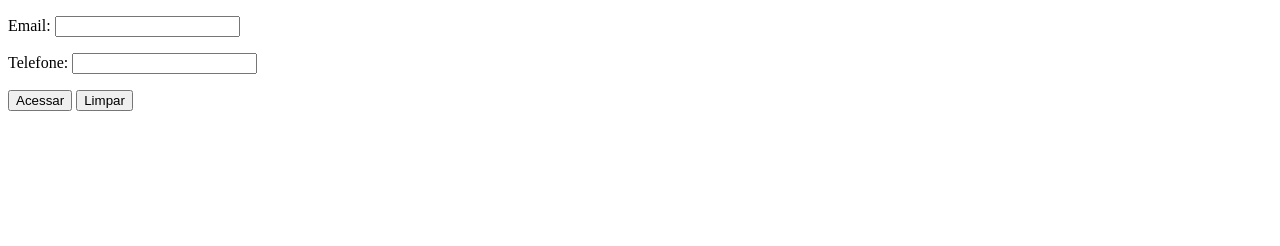
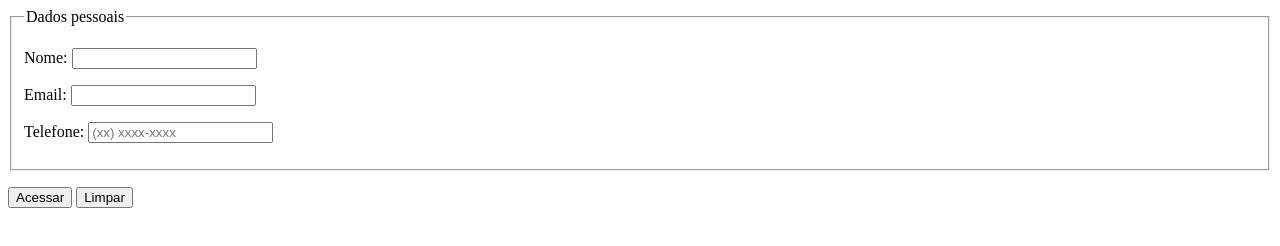
Before and after one commit to matcbv/HTML5_CSS3, a plain HTML site: page Módulo_04/exercício_04-25/form_04.html in a window 1280 px wide. Drawn offline with Linux system fonts and the light colour scheme.

Commit message:
Update form_04.html

```diff
--- a/Módulo_04/exercício_04-25/form_04.html
+++ b/Módulo_04/exercício_04-25/form_04.html
@@ -7,6 +7,13 @@
 </head>
 <body>
     <form autocomplete="on" action="cadastro.php">
+        <!--Através da tag <fieldset>, podemos agrupar e organizar todos os nossos inputs, selects etc.-->
+        <fieldset>
+            <!--Também podemos adicionar em seu interior a tag <legend> para darmos uma legenda descrevendo o conteúdo de nosso fieldset.-->
+            <legend>Dados pessoais</legend>
+            <p>
+                <label for="nome">Nome: </label><input type="text" id="nome" name="nome" autocomplete="email">
+            </p>
             <p>
                 <label for="email">Email: </label><input type="email" id="email" name="email" autocomplete="email" required>
             </p>
@@ -18,8 +25,10 @@
                 - tel-area-code: Este valor é usado para campos de telefone onde se espera que o usuário insira apenas o código de área do número de telefone, sem o prefixo do país ou o número específico.
                 - tel-country-code: Este valor é usado para campos de telefone onde se espera que o usuário insira o código do país do número de telefone, geralmente como um código numérico internacional
                 -->
-            <label for="tel">Telefone: </label><input type="tel" name="tel" id="tel" autocomplete="" required>
+                <!--Também temos a propriedade pattern, onde podemos realizar o uso de RegEx (Regular Extensions)-->
+                <label for="tel">Telefone: </label><input type="tel" name="tel" id="tel" minlength="10" maxlength="11" autocomplete="tel" required placeholder="(xx) xxxx-xxxx">
             </p>
+        </fieldset>
         <p>
             <input type="submit" value="Acessar">
             <input type="reset" value="Limpar">
```
Lines whose indentation alone changed are shown as unchanged.
